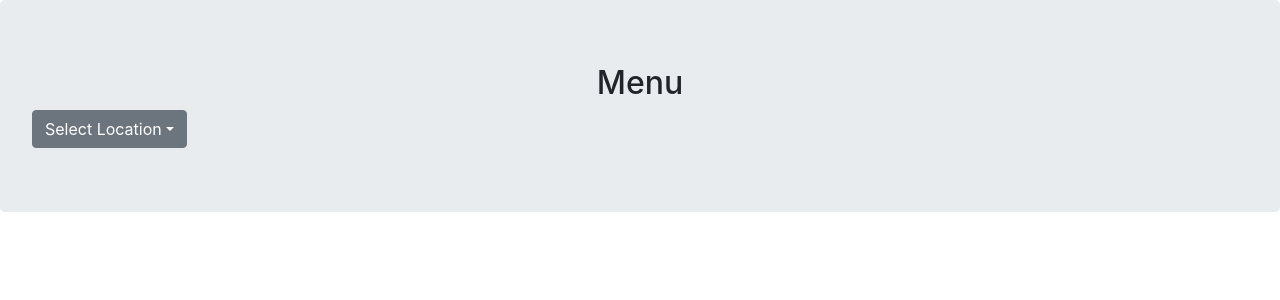
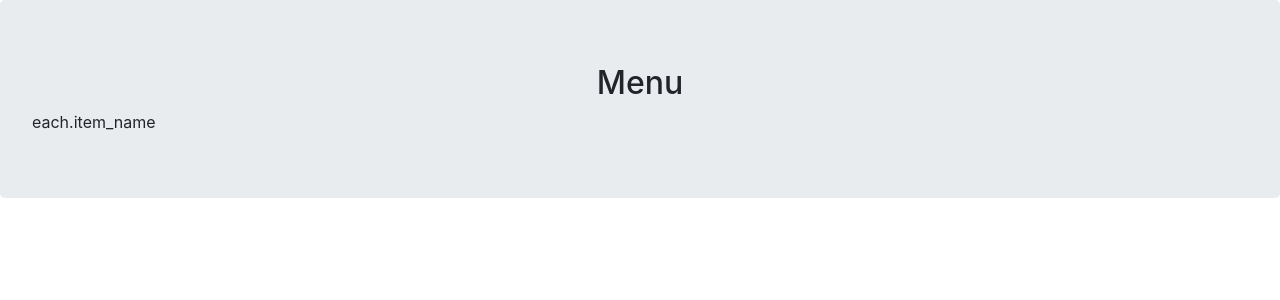
Before and after one commit to mjegan06/Menufy-Capstone, a Flask app: template templates/menu.html in a window 1280 px wide. Shown: the part 58-358 px from the top of the page. Run offline with Flask 2, Linux system fonts and the light colour scheme; the template is opened without the code that fills it: most values are stand-ins (such as "Sample title", 1, 10 or a date in 2020); some libraries are stand-ins or nearby versions.

Commit message:
test menu load from dynamodb

```diff
--- a/application.py
+++ b/application.py
@@ -38,7 +38,7 @@ def loginPage():
 def menuPage():
 	table = dynamodb.Table('menu_item') # pylint: disable=no-member
 	response = table.query(
-		KeyConditionExpression=Key('menu_id').eq('Arturus Ardvarkian')
+		KeyConditionExpression=Key('menu_id').eq('menu_1')
 	)
 	return render_template('menu.html', response=response)
 
--- a/templates/menu.html
+++ b/templates/menu.html
@@ -5,7 +5,15 @@
             <h2 class="text-center"> Menu </h2>
 
             <div class="dropdown">
-                <button class="btn btn-secondary dropdown-toggle" type="button" id="locationMenuButton" data-toggle="dropdown" aria-haspopup="true" aria-expanded="false">Select Location</button>
+                {% for each in response %}
+                <div>
+                    each.item_name
+                </div>
+
+
+                {% endfor %}
+
+                <!-- <button class="btn btn-secondary dropdown-toggle" type="button" id="locationMenuButton" data-toggle="dropdown" aria-haspopup="true" aria-expanded="false">Select Location</button>
                 <div class="dropdown-menu" aria-labelledby="locationMenuButton">
                     {% for row in location %}
                     <div class="dropdown-item">
@@ -15,7 +23,7 @@
                         </form>
                     </div>
                     {% endfor %}
-                </div>
+                </div> -->
             </div>
 
         </form>
```
